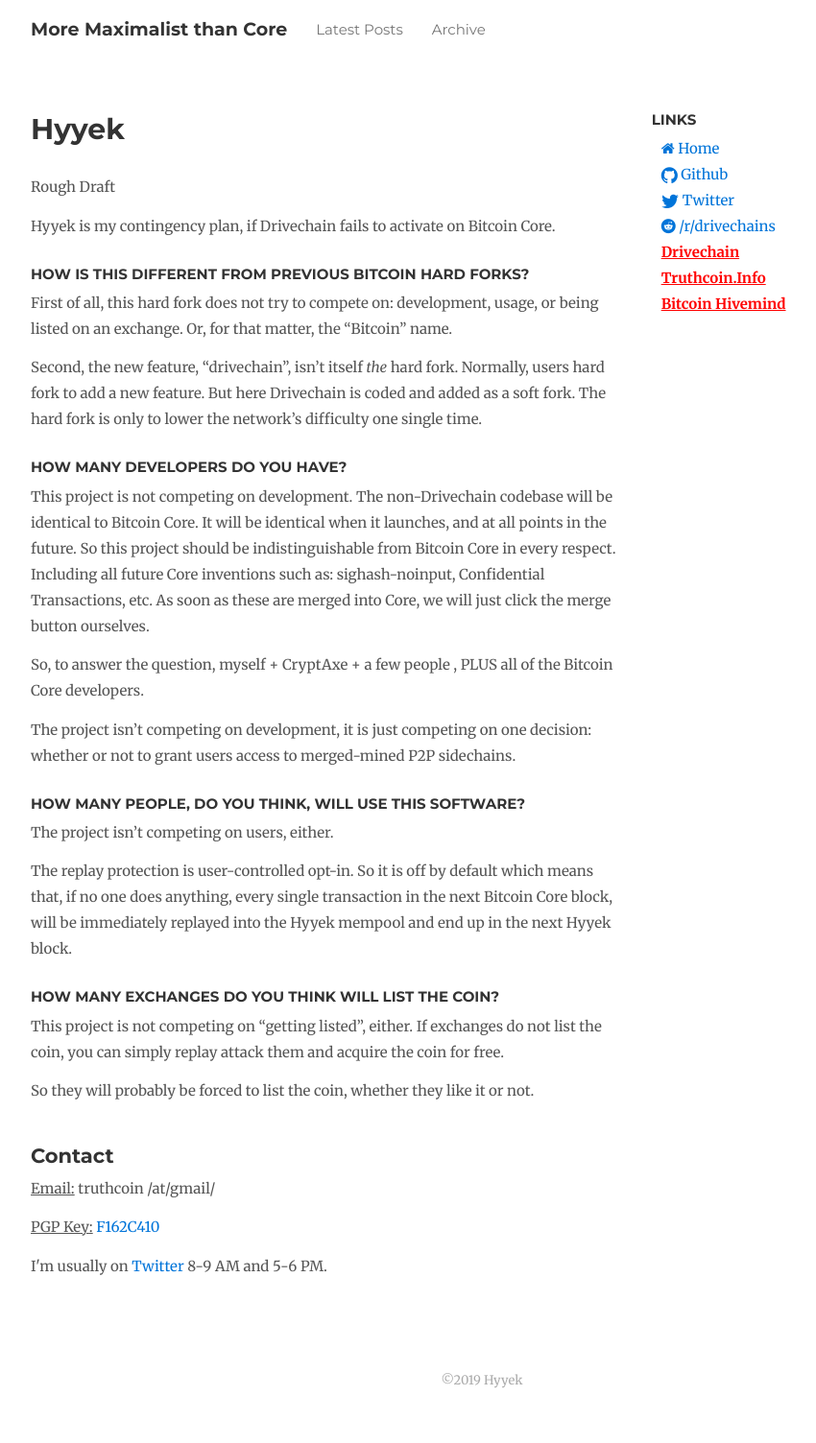
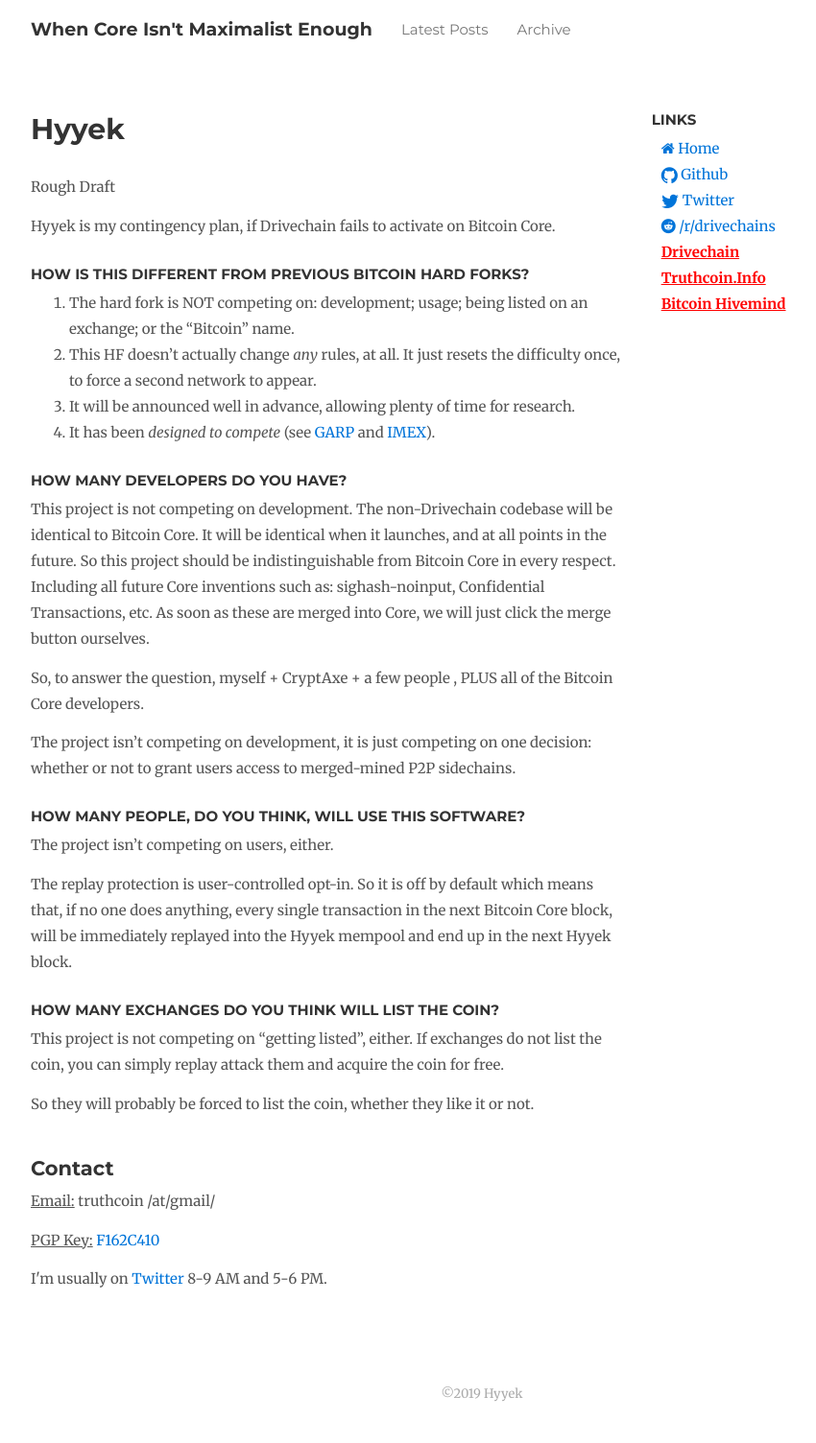
Before and after one commit to psztorc/hyyek-com, a Jekyll site: the page built from index.md, in a window 1280 px wide. Shown: the whole page at 96% size, without its empty margins (138-988 px from the left). Built offline with Jekyll 4.4.1, drawn with Linux system fonts in a browser that asks for light colours; nearby versions of some CDN libraries; comment, search, counter and statistics services are not loaded.

Commit message:
minor updates

```diff
--- a/_config.yml
+++ b/_config.yml
@@ -1,7 +1,7 @@
 baseurl: "" # The subpath of your site. Use "" if you're hosting a blog at the root level.
 blogurl: "/blog" # Blog subpath
 url: "http://www.hyyek.com" # the base hostname & protocol for your site
-title: "More Maximalist than Core"
+title: "When Core Isn't Maximalist Enough"
 markdown: kramdown
 
 # This is used by feed.xml. Uncomment if you want to use it.
--- a/index.md
+++ b/index.md
@@ -9,9 +9,11 @@ Hyyek is my contingency plan, if Drivechain fails to activate on Bitcoin Core.
 
 ### How is this different from previous Bitcoin hard forks?
 
-First of all, this hard fork does not try to compete on: development, usage, or being listed on an exchange. Or, for that matter, the "Bitcoin" name.
+1. The hard fork is NOT competing on: development; usage; being listed on an exchange; or the "Bitcoin" name.
+2. This HF doesn't actually change *any* rules, at all. It just resets the difficulty once, to force a second network to appear.
+3. It will be announced well in advance, allowing plenty of time for research.
+4. It has been *designed to compete* (see [GARP](http://www.truthcoin.info/blog/garp/) and [IMEX](http://www.truthcoin.info/blog/imex/)).
 
-Second, the new feature, "drivechain", isn't itself *the* hard fork. Normally, users hard fork to add a new feature. But here Drivechain is coded and added as a soft fork. The hard fork is only to lower the network's difficulty one single time.
 
 ### How many developers do you have? ### {#devs}
 
```
